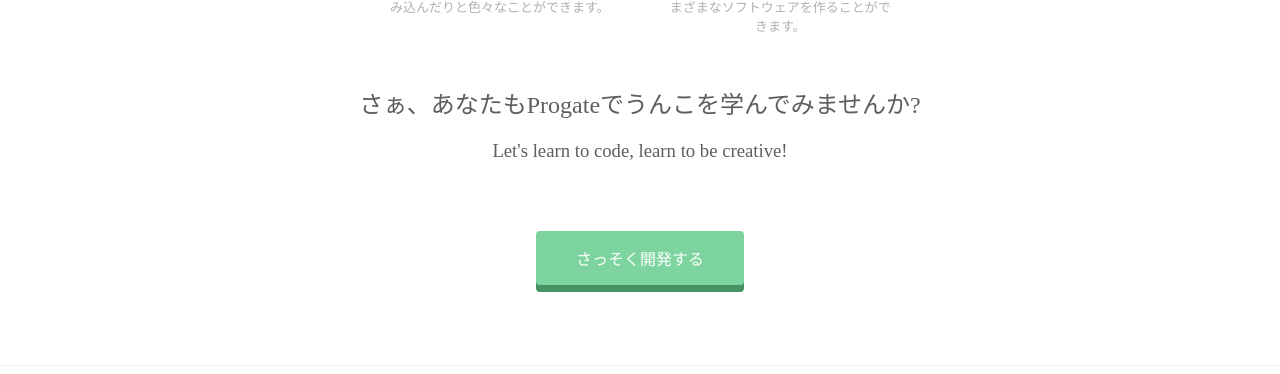
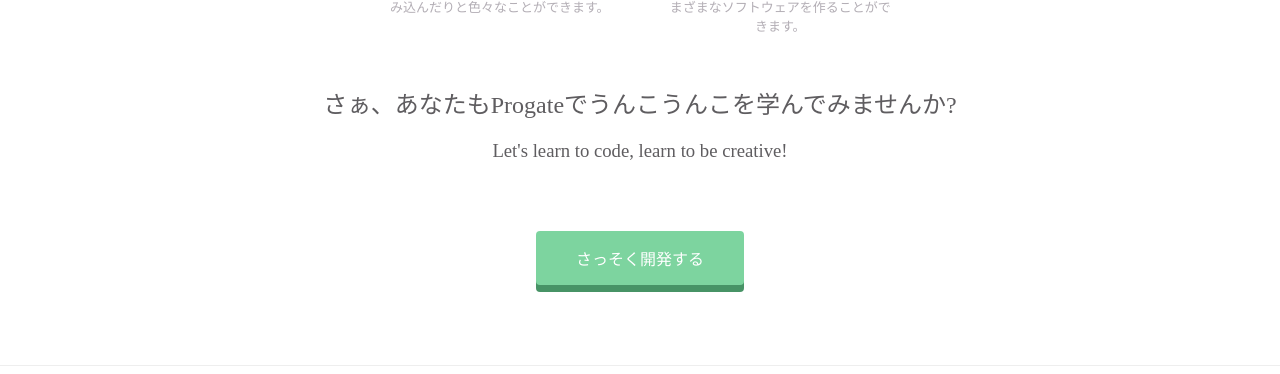
Before and after one commit to daily-hiko-private/Sample_Open, a plain HTML site: page index.html in a window 1280 px wide. Shown: the part 1261-1635 px from the top of the page. Drawn offline with Linux system fonts and the light colour scheme.

Commit message:
Update index.html

```diff
--- a/index.html
+++ b/index.html
@@ -74,7 +74,7 @@
   <div class="message-wrapper">
     <div class="container">
       <div class="heading">
-        <h2>さぁ、あなたもProgateでうんこを学んでみませんか?</h2>
+        <h2>さぁ、あなたもProgateでうんこうんこを学んでみませんか?</h2>
         <h3>Let's learn to code, learn to be creative!</h3>
       </div>
       <span class="btn message">さっそく開発する</span>
```
